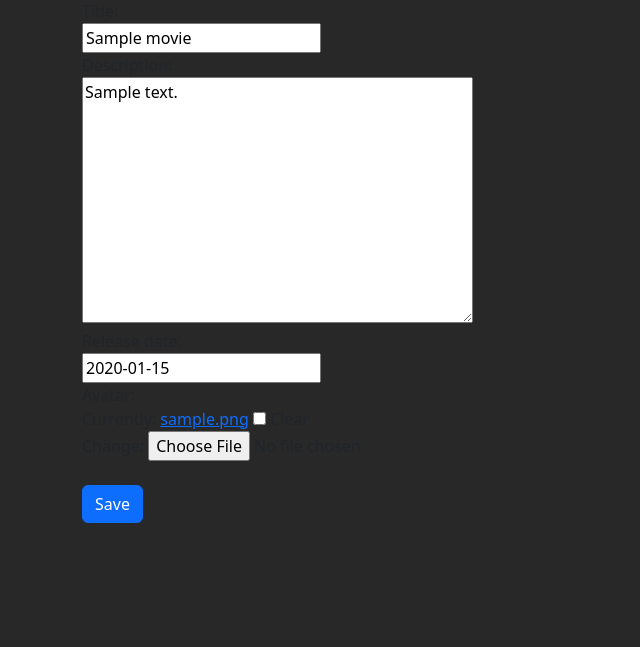
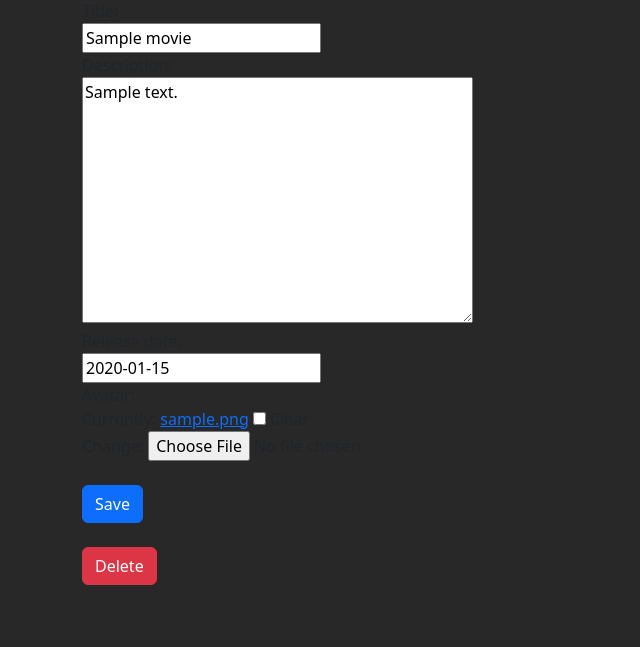
Before and after one commit to AntiWizard/imdb_alis, a Django app: page /movies/1/edit/ in a window 1280 px wide. Shown: the part 136-783 px from the top of the page, without its empty margins (0-640 px from the left). Run offline with Django 4.2, Linux system fonts and the light colour scheme; tables that the repository leaves empty hold one stand-in row (values such as "Sample post").

Commit message:
Add delete form to movie update template

```diff
--- a/movies/templates/movies/movie_update.html
+++ b/movies/templates/movies/movie_update.html
@@ -18,5 +18,10 @@
             <br>
             <button type="submit" class="btn btn-primary">Save</button>
         </form>
+        <br>
+        <form method="post" action={% url 'movie_delete' movie.pk %}>
+            {% csrf_token %}
+            <button type="submit" class="btn btn-danger">Delete</button>
+        </form>
         </div>
 {% endblock %}
```
